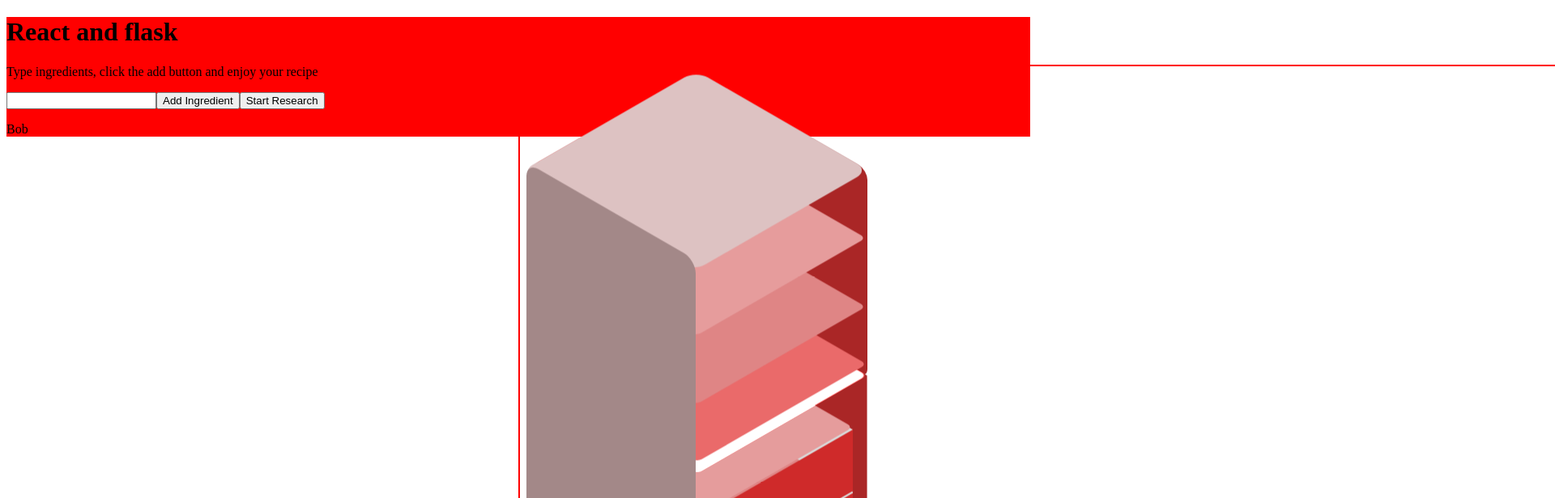
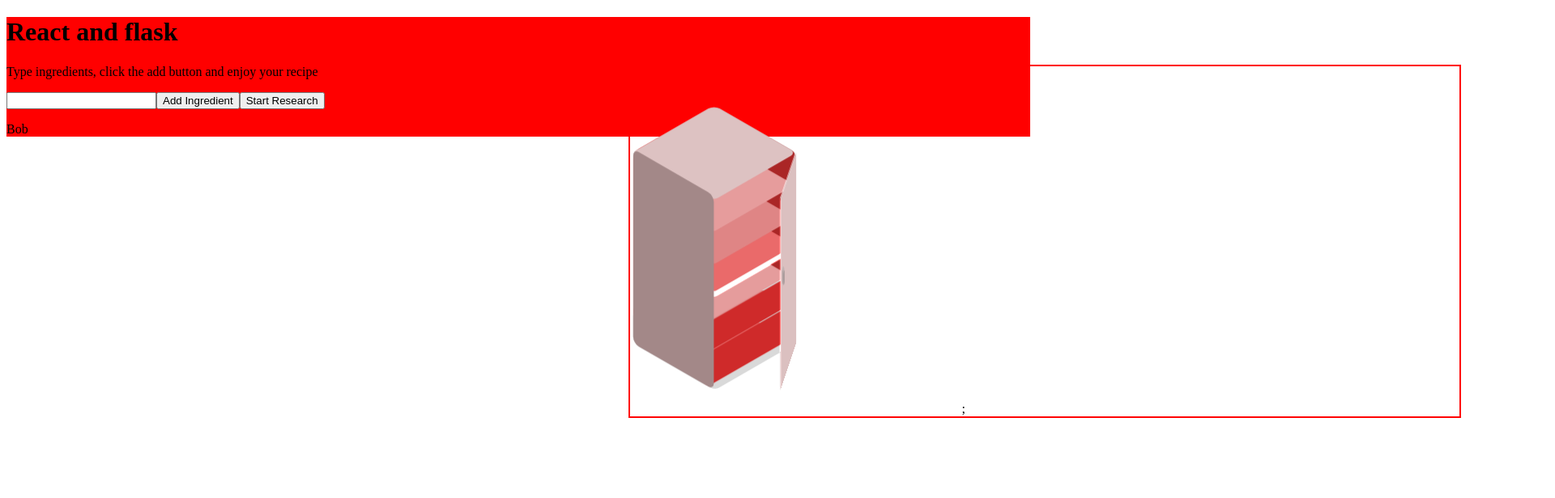
Before and after one commit to Fordann/find-me-a-recipe, a React (Create React App) app in the folder client/: page / in a window 1280 px wide. Shown: the top 616 px of the page at 81% size, 1920 px wide, since content can reach past the window. Built offline with nearby package versions, Linux system fonts and the light colour scheme.

Commit message:
porte frigo qui s'ouvre

```diff
--- a/client/src/styles/Fridge.css
+++ b/client/src/styles/Fridge.css
@@ -1,26 +1,37 @@
 .fridge_container {
     border: solid 2px red;
-    width :100%;
+    width :80%;
+    margin-left: 60%;
     position: absolute;
-    overflow: hidden;
-    left: 50%;
+    overflow: visible;
+
 
 }
 
-#porte {
-    z-index: -1;
+@keyframes rotate{
+    0%  {transform: rotateY(0deg);}
+    25% { transform: scaleX(-1);}
+    75% {transform: scaleX(1);}
+    100% {}
 }
 
+
 #frigo {
-    width:100%;
-    animation: 5s ease-in-out 0s infinite fly;
-}
-#porte{
-    overflow: hidden;
-    /*transform: rotateY(-60deg) translate3d(450px, 0, 0);*/
-    transform: rotateY(-90deg) translate3d(0, 0, 0);
+    animation: fly 5s ease infinite;
 }
 
+#porte{
+    transform-origin: center center;
+    transition: transform 1s ;
+    backface-visibility: hidden;
+    animation: rotate 10s linear infinite;
+    /*transform: rotateY(-60deg) translate3d(450px, 0, 0);*/
+    /*transform: rotateY(-90deg) translate3d(0, 0, 0); */
+}
+
+#porte:hover {
+    transform: rotateY(90deg);
+}
 #tiroir_bas:hover {
     transform: translate3d(50px, 25px, 0);
 }
@@ -33,6 +44,10 @@
     transform: scale(1.005);
 }
 
+#tiroir_bas {
+    z-index: 1;
+}
+
 @keyframes fly{
     0%  {transform: translateY(7px);}
     50% {transform: translateY(-14px);}
```
Also changed, not shown: client/src/images/frigo.svg.
